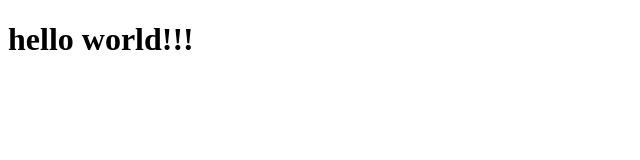
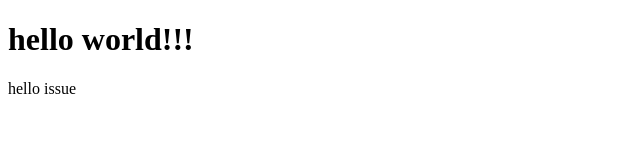
Before and after one commit to rathahello/practice_github, a plain HTML site: page index.html in a window 1280 px wide. Shown: the full height of the page, 0-640 px from the left. Drawn offline with Linux system fonts and the light colour scheme.

Commit message:
#1 commit first

```diff
--- a/index.html
+++ b/index.html
@@ -8,5 +8,6 @@
 </head>
 <body>
     <h1>hello world!!!</h1>
+    <p>hello issue</p>
 </body>
 </html>
```
